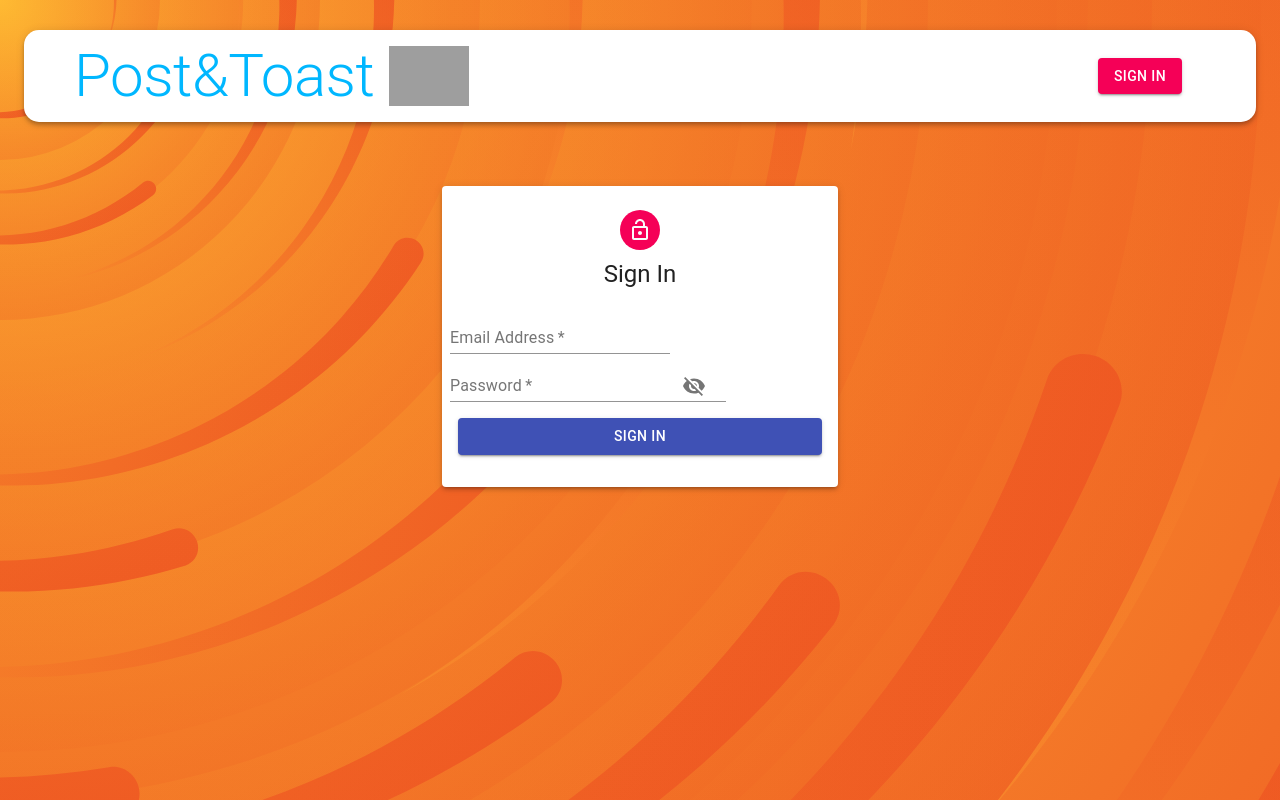
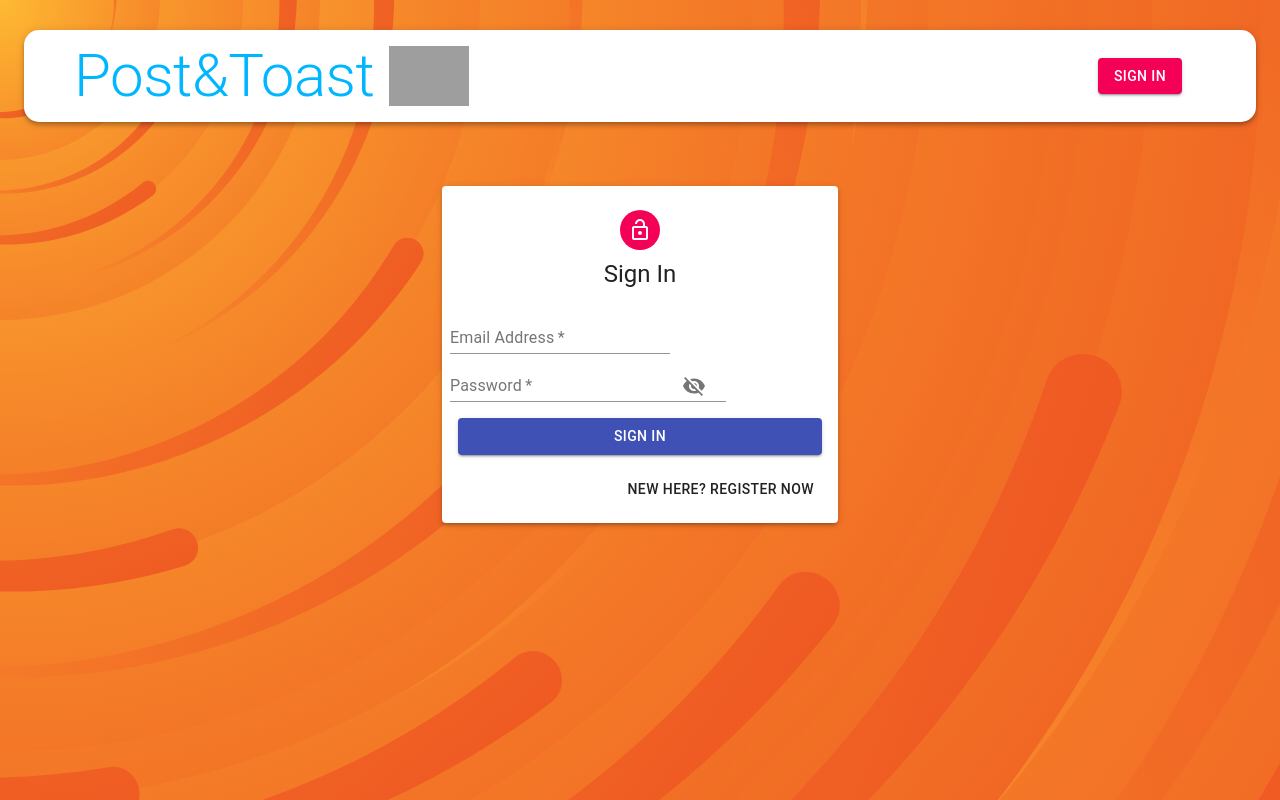
Before and after one commit to ashtamker/post-and-toast, a React (Create React App) app in the folder client/: page /auth in a window 1280 px wide. Built offline with nearby package versions, Linux system fonts and the light colour scheme; grey boxes are pictures that could not be loaded.

Commit message:
login part

```diff
--- a/client/src/components/Auth/Auth.js
+++ b/client/src/components/Auth/Auth.js
@@ -17,6 +17,9 @@ const Auth = () => {
 
     };
 
+    const toggleMode = () => {
+
+    }
     const handleShowPassword = () => setShowPassword((prevShowPassword) => !prevShowPassword );
 
     return (
@@ -42,6 +45,14 @@ const Auth = () => {
                     <Button type="submit" fullWidth variant="contained" color="primary" className={classes.submit}>
                         {isSignup ? 'Sign Up' : 'Sign In'}
                     </Button>
+                    <Grid container justify="flex-end">
+                        <Grid item>
+                            <Button onClick={toggleMode}>
+                                { isSignup ? 'Have account? Sign In' : 'New here? register now'}
+                            </Button>
+                        </Grid>
+
+                    </Grid>
                 </form>
             </Paper>
         </Container>
```
